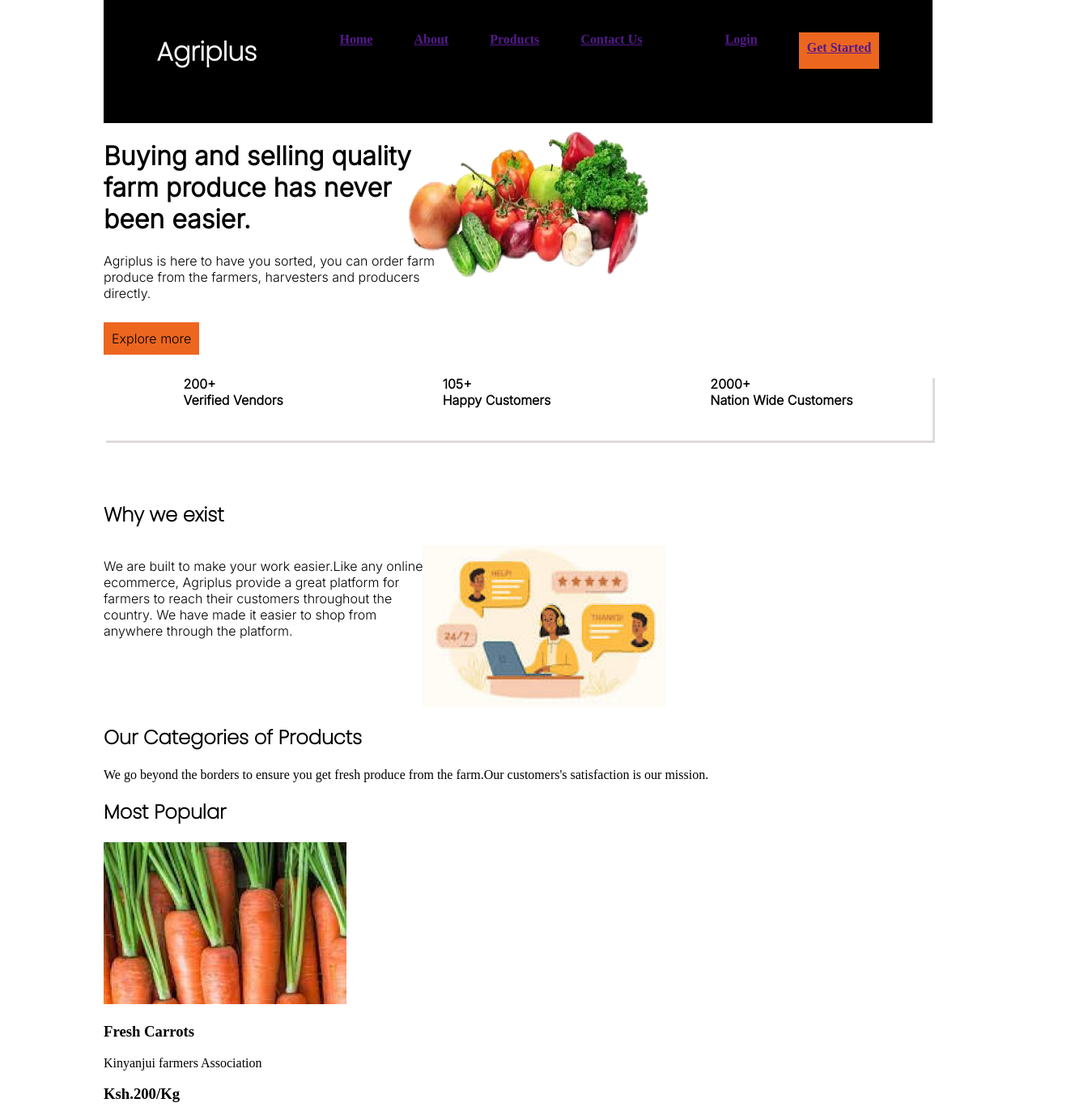
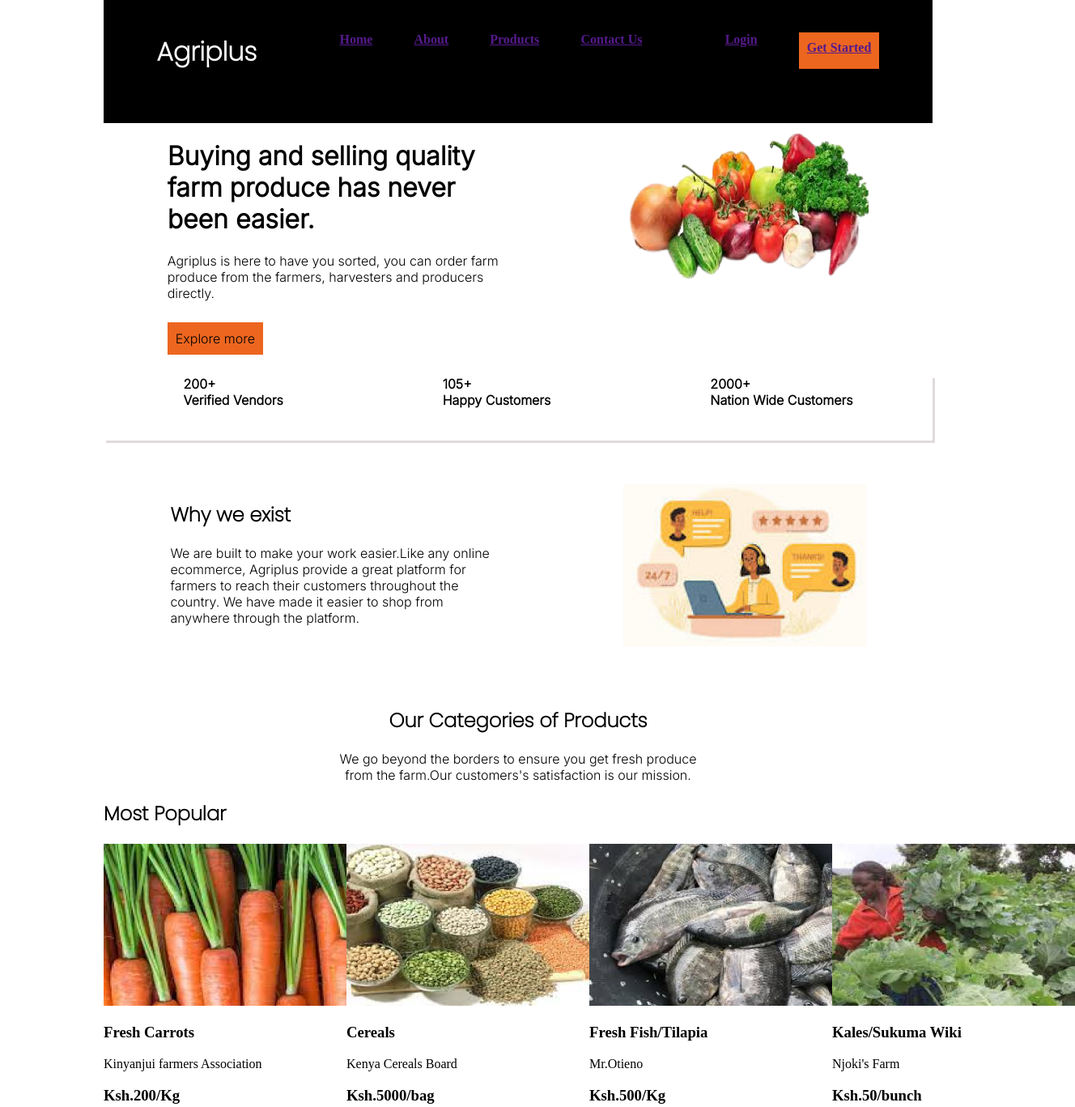
Before and after one commit to Navuru/Project2, a plain HTML site: page index.html in a window 1280 px wide. Shown: the top 1367 px of the page at 81% size, 1328 px wide, since content can reach past the window. Drawn offline with Linux system fonts and the light colour scheme.

Commit message:
Styling the items sold and their images

```diff
--- a/index.css
+++ b/index.css
@@ -30,9 +30,11 @@ span{
 }
 .About{
     font-family: 'Inter';
+    display: flex;
+    justify-content: space-around;
 }
 .About img{
-    position: absolute;
+    /* position: absolute; */
     left: 500px;
     height: 200px;
     width: 300px;
@@ -42,7 +44,6 @@ span{
     display: flex;
     justify-content: space-around;
     box-shadow:3px 3px rgb(224, 219, 219);
-    /* background-color: red; */
     height:80px ;
     font-family: 'Inter';
     font-weight: bolder;
@@ -51,14 +52,29 @@ span{
 .why{
     display: flex;
     font-family: 'Inter';
+    justify-content: space-around;
+
 }
 .why image{
-    position: left;
+    /* position: absolute; */
     top: 150px;
-    left: 500px;
-    justify-content: space-around;
+    /* left: 500px; */
+    /* right: 300px; */
+    /* justify-content: space-around; */
 }
 h2{
     font-family: 'Poppins';
     font-weight: bolder;
 }
+.products{
+    text-align: center;
+    font-family: 'Inter';
+}
+.popular{
+    display: flex;
+    justify-content: space-between;
+}
+.products img{
+    height: 150px;
+    width: 200px;
+}
--- a/index.html
+++ b/index.html
@@ -26,11 +26,15 @@
         <span><li><a href="">Get Started</a></li></span>
     </div>
     <div class="About">
+        <div>
         <h1>Buying and selling quality <br> farm produce has never <br> been easier.</h1>
         <p>Agriplus is here to have you sorted, you can order farm <br> produce from the farmers, harvesters and producers <br> directly.</p>
         <br>
         <span>Explore more</span>
+        </div>
+        <div>
         <img src="Images/image 2.png" alt="">
+        </div>
     </div>
     <br><br>
     <div class="stats">
@@ -50,17 +54,21 @@
     </div>
     <br><br><br>
 
-    <h2>Why we exist</h2>
+
 
     <div class="why">
-
+        <div>
+        <h2>Why we exist</h2>
         <p>We are built to make your work easier.Like any online <br> ecommerce, Agriplus provide a great platform for <br> farmers to reach their customers throughout the <br> country. We have made it easier to shop from <br> anywhere through the platform.</p>
+        </div>
         <img src="Images/image 3.png" alt="">
     </div>
 
+    <br><br><br>
+
     <div class="products">
         <h2>Our Categories of Products</h2>
-        <p>We go beyond the borders to ensure you get fresh produce from the farm.Our customers's satisfaction is our mission.</p>
+        <p>We go beyond the borders to ensure you get fresh produce <br> from the farm.Our customers's satisfaction is our mission.</p>
     </div>
 
     <h2>Most Popular</h2>
```
